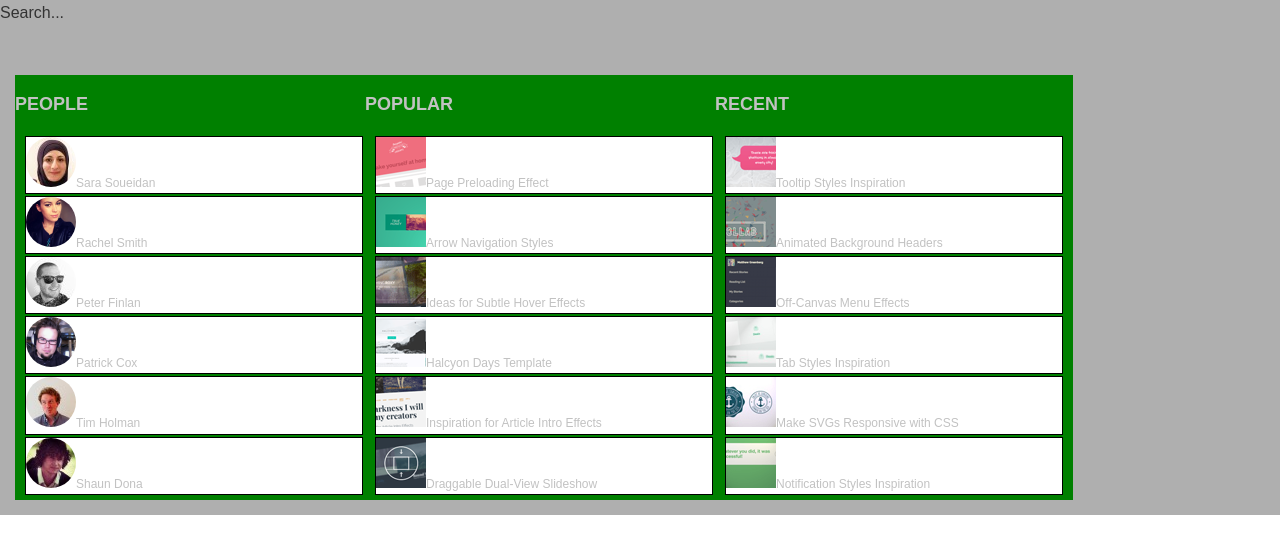
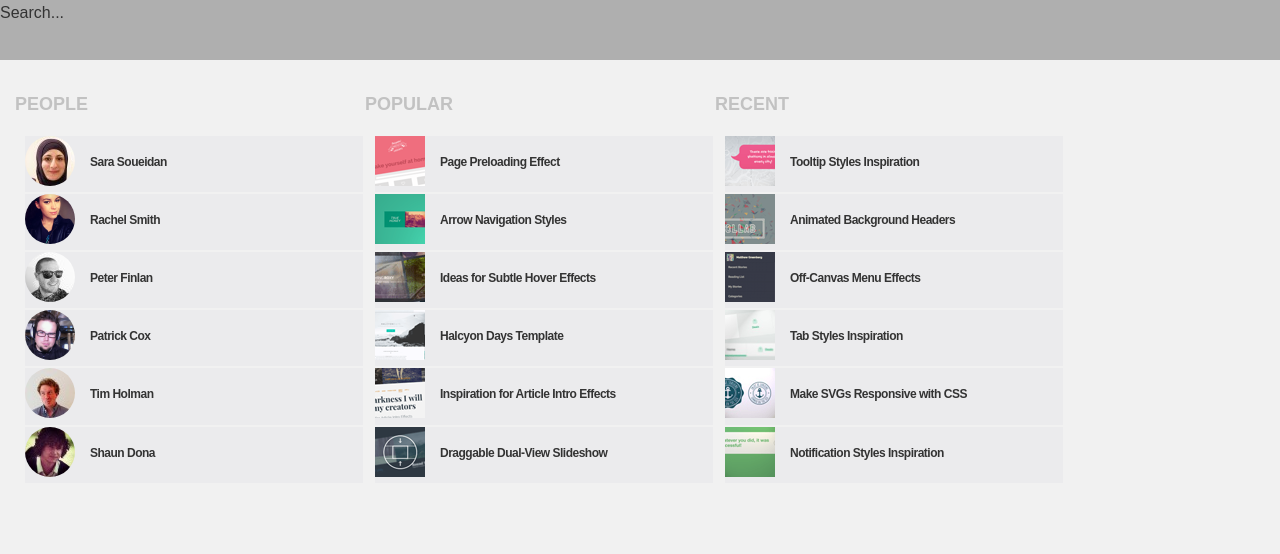
Before and after one commit to DenVasyliev/huge-search-psd, a plain HTML site: page index.html in a window 1280 px wide. Drawn offline with Linux system fonts and the light colour scheme.

Commit message:
Update style.css

```diff
--- a/css/style.css
+++ b/css/style.css
@@ -14,40 +14,38 @@ body {
 	/*margin: auto;*/
 	padding: 0;
 	width: 100%;
+	background-color: #f1f1f1;
 }
 header {
 	background-color: #afafaf;
 	height: 60px;
 }
 main {
-	background-color: #afafaf;
+	/*background-color: #f1f1f1;*/
 	height: 100%;
 	/*width: 100%;*/
 	font-size: 1.2rem;
 	padding: 0;
-	margin: auto;
+	margin: 0 auto;
 }
 
 section {
 	display: inline-block;
-	background-color: green;
+	/*background-color: white;*/
 	height: 425px;
 	width: 28%;
 	margin: 15px;
 	padding: 0px;
 }
-main::after {
-	/* clear: both; */
-}
+
 h2{
 	color: #c2c2c2;
 }
 ul {
 	margin: 0 10px;
 	padding: 0;
-	color: #c2c2c2;
+
 	box-sizing: border-box;
-
 }
 
 li {
@@ -57,10 +55,22 @@ li {
 	/*width: 280px;*/
 	vertical-align: middle;
 	text-align: left;
-	border: 1px solid black;
+	background-color: rgb(235,235,237);
+	/*opacity: 0.8;*/
+	/*border: 1px solid black;*/
 	margin-top: 2px;
 	width: auto;
 	width: 100%;
+}
+/*img {
+	position: absolute;
+}*/
+span {
+	position: relative;
+	bottom: 20px;
+	padding-left: 15px;
+	font-weight: 700;
+	letter-spacing: -0.5px;
 }
 
 .people {
@@ -83,3 +93,8 @@ li {
 .people img {
 	border-radius: 25px;
 }
+ul li:hover {
+	color: #ec5a62;;
+	background-color: #e4e4e6;
+	/*opacity: 0.5;*/
+}
```
